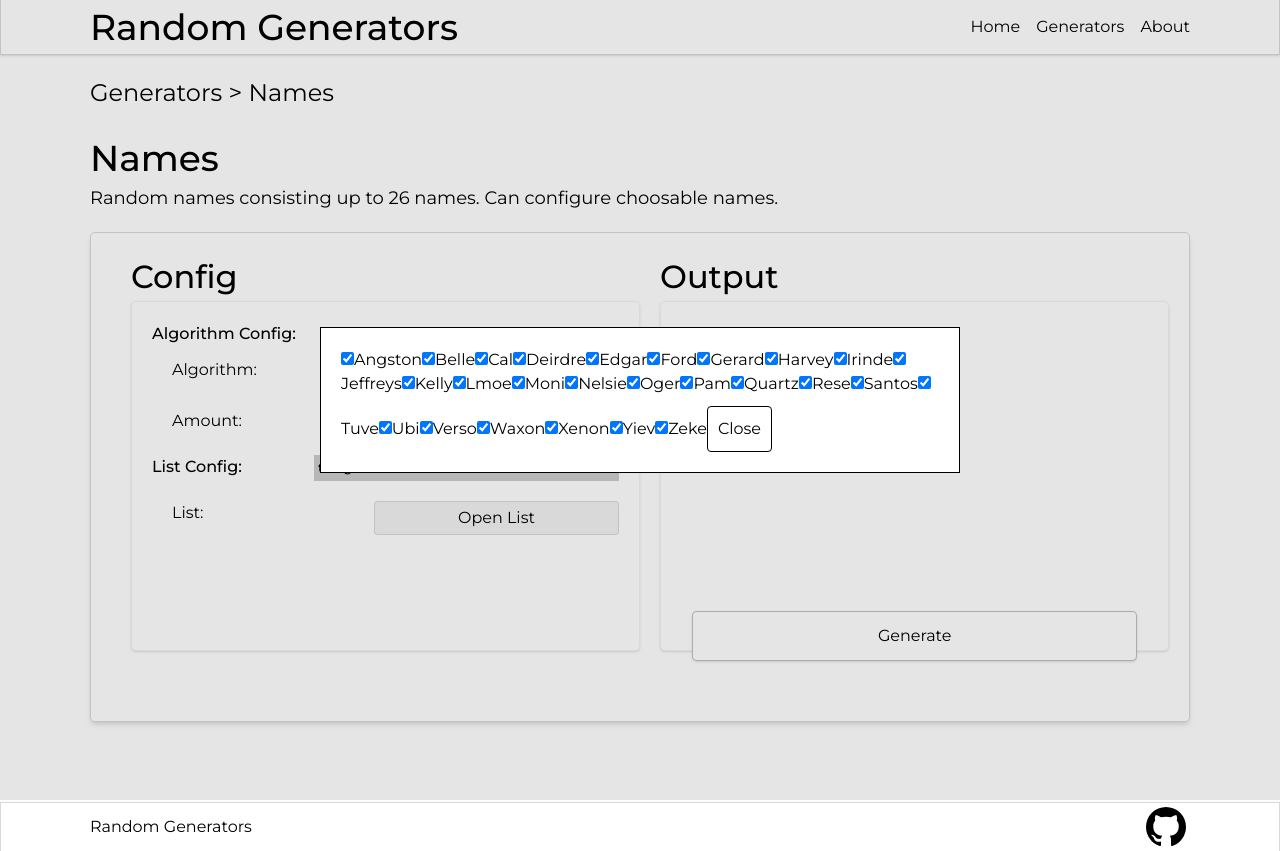
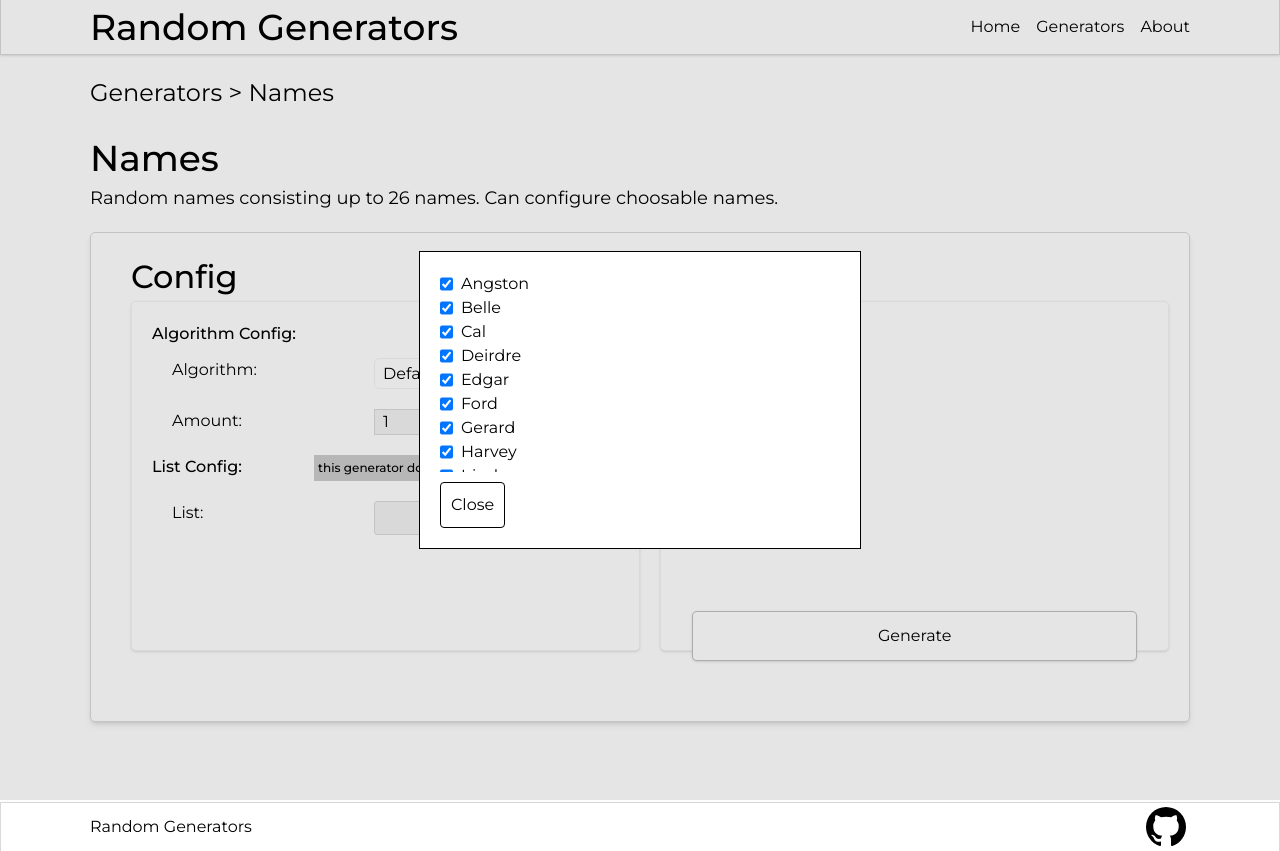
Before and after one commit to BooksNTomes/random-generator-react, a React (Vite) app in the folder frontend/: page /generators/1 in a window 1280 px wide. Both pictures are taken after a click on the button "Open List". Built offline with nearby package versions, Linux system fonts and the light colour scheme.

Commit message:
fixed list form layout

```diff
--- a/frontend/src/components/Forms.jsx
+++ b/frontend/src/components/Forms.jsx
@@ -190,14 +190,16 @@ export function ListForm({initialList, itemsList, itemToggle}){
 
     return (
         <>
+            <div className='min-w-[400px] max-h-[200px] overflow-scroll flex flex-col'>
                 {initialList.map((entry, index) => (
-            <span key={index}>
+                <span key={index} className='flex gap-2'>
                     <input type="checkbox"
                     onChange={ (event) => itemToggle(event, index) }
                     name={entry}
                     defaultChecked={itemsList[index] !== '' ? true : false}/>
                     <label htmlFor={entry}>{entry}</label>
                 </span>))}
+            </div>
         </>
     )
 }
```
Lines whose indentation alone changed are shown as unchanged.
